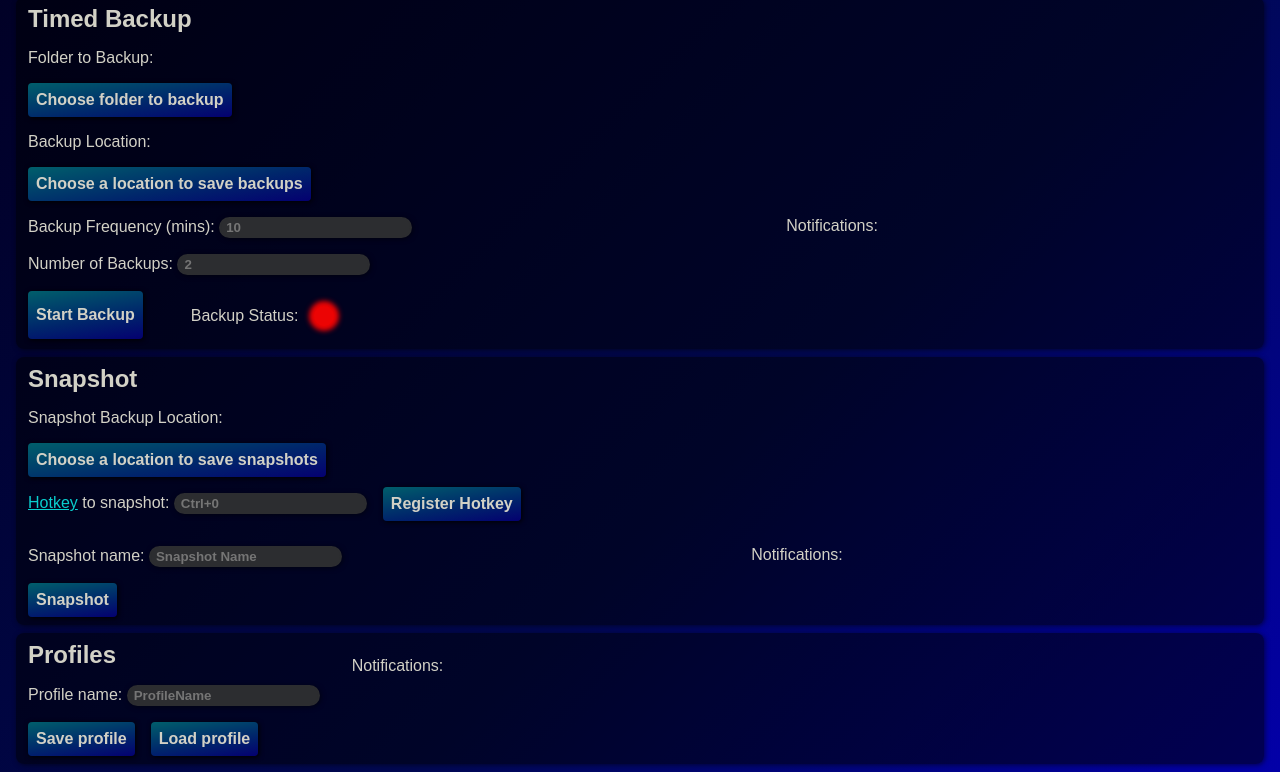
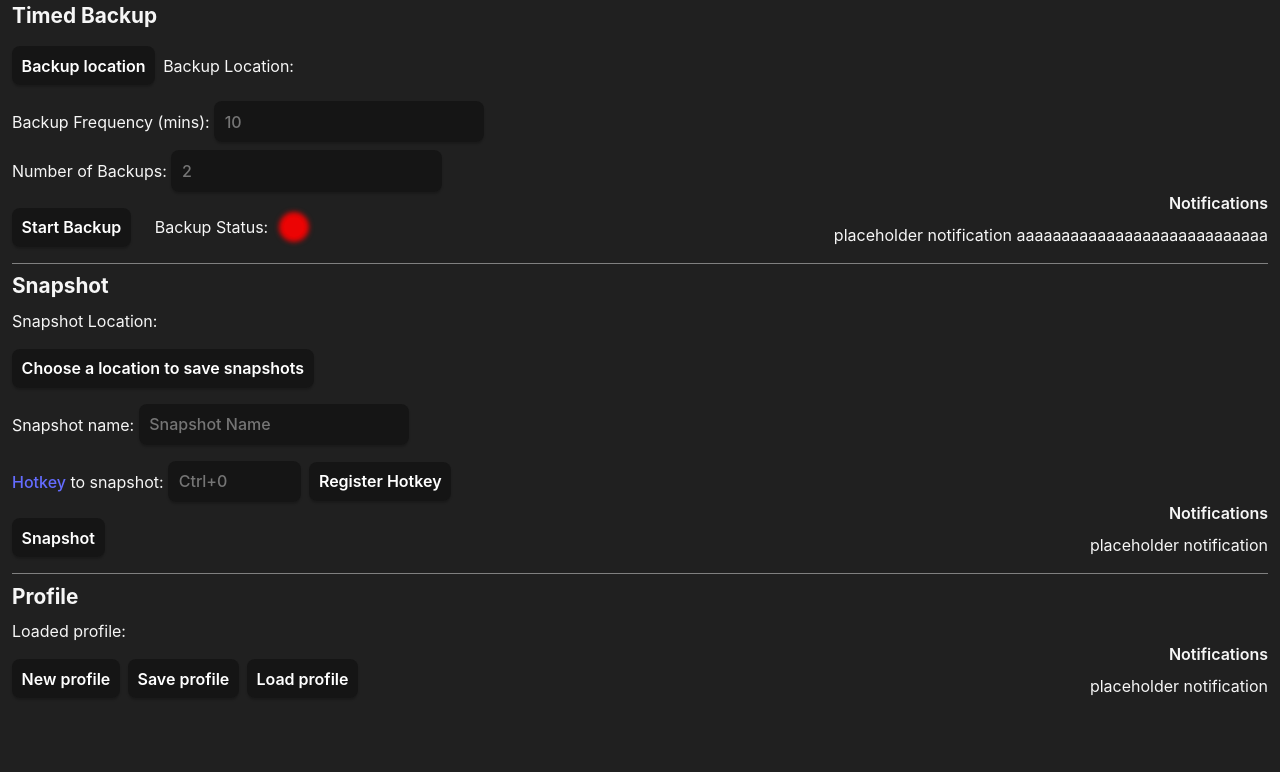
Before and after one commit to aodh66/bs_utility_rust, a website built with Vite: page index.html in a window 1280 px wide. Shown: the part 75-847 px from the top of the page. After the commit the page ends 800 px from the top, so only its background shows below. Built offline with nearby package versions, Linux system fonts and the light colour scheme.

Commit message:
reworked html and css

```diff
--- a/index.html
+++ b/index.html
@@ -9,41 +9,60 @@
   </head>
 
   <body>
-  <!-- * Title -->
-  <header>
-    <h1 class="header-title">Backup & Save Utility</h1>
-    <button type="button" class="button exit-button" id="exit-btn">Exit</button>
-  </header>
+    <main>
+      <div class="folder-input">
+        <!-- Input Folder -->
+        <button type="button" id="backup-folder-path-btn" class="button">
+          Input folder
+        </button>
+        <p>Input Folder: <strong id="folderPath"></strong></p>
+      </div>
 
-
-  <main>
-    <!-- * Rolling Backup Section -->
+      <!-- * Timed Backup Section -->
       <div class="backup-section section" id="backupSection">
-      <div class="backup-filepaths-elements">
+        <div class="section-input">
           <h2 class="backup-title section-title">Timed Backup</h2>
-        <!-- Donor Folder -->
-        <p>Folder to Backup: <strong id="folderPath"></strong></p>
-        <button type="button" id="backup-folder-path-btn" class="button">Choose folder to backup</button>
 
           <!-- Receptacle Folder -->
+          <div class="folder-input">
+            <button
+              type="button"
+              id="backup-folder-save-path-btn"
+              class="button"
+            >
+              Backup location
+            </button>
             <p>Backup Location: <strong id="folderSavePath"></strong></p>
-        <button type="button" id="backup-folder-save-path-btn" class="button">Choose a location to save backups</button>
           </div>
 
           <div class="backup-status-elements">
             <!-- Frequency -->
-        <p>Backup Frequency (mins):
-          <input id="backup-time" type="number" placeholder="10" class="input">
+            <p>
+              Backup Frequency (mins):
+              <input
+                id="backup-time"
+                type="number"
+                placeholder="10"
+                class="input"
+              />
             </p>
 
             <!-- Number of Backups -->
-        <p>Number of Backups:
-          <input id="backup-number" type="number" placeholder="2" class="input">
+            <p>
+              Number of Backups:
+              <input
+                id="backup-number"
+                type="number"
+                placeholder="2"
+                class="input"
+              />
             </p>
 
             <div class="backup-bottom">
               <!-- Backup Button -->
-          <button type="button" class="button" id="backup-btn">Start Backup</button>
+              <button type="button" class="button" id="backup-btn">
+                Start Backup
+              </button>
 
               <!-- Backup Status -->
               <div class="backup-status">
@@ -52,59 +71,93 @@
               </div>
             </div>
           </div>
+        </div>
 
         <!-- Backup Notifications -->
-      <div class="backup-notifications">
-        <p>Notifications:</p>
-        <p><strong id="backupMessage"></strong></p>
+        <div class="backup-notifications notification-box">
+          <p class="notification-title">Notifications</p>
+          <p id="backupMessage">placeholder notification aaaaaaaaaaaaaaaaaaaaaaaaaaaa</p>
         </div>
       </div>
 
       <!-- * Snapshot Section -->
       <div class="snapshot-section section" id="snapshotSection">
-      <div class="snapshot-upper">
+        <div class="section-input">
+          <!-- <div class="snapshot-upper"> -->
             <h2 class="snapshot-title section-title">Snapshot</h2>
 
             <!-- Snapshot Receptacle Folder -->
-        <p>Snapshot Backup Location: <strong id="snapshotSavePath"></strong></p>
-        <button type="button" id="snapshot-save-path-btn" class="button">Choose a location to save snapshots</button>
+            <p>Snapshot Location: <strong id="snapshotSavePath"></strong></p>
+            <button type="button" id="snapshot-save-path-btn" class="button">
+              Choose a location to save snapshots
+            </button>
+
+            <p>
+              Snapshot name:
+              <input
+                id="snapshot-name-box"
+                type="text"
+                placeholder="Snapshot Name"
+                class="input"
+              />
+            </p>
 
  <!-- Hotkey -->
             <div class="hotkey">
-          <p><a href="https://www.electronjs.org/docs/latest/api/accelerator" target="_blank"
-              class="hotkey-link">Hotkey</a> to snapshot:
-            <input id="snapshot-hotkey-box" type="text" placeholder="Ctrl+0" class="input">
+              <p>
+                <a
+                  href="https://www.electronjs.org/docs/latest/api/accelerator"
+                  target="_blank"
+                  class="hotkey-link"
+                  >Hotkey</a
+                >
+                to snapshot:
+                <input
+                  id="snapshot-hotkey-box"
+                  type="text"
+                  placeholder="Ctrl+0"
+                  class="input"
+                />
               </p>
-          <button class="button" id="snapshotHotkeyBtn">Register Hotkey</button>
+              <button class="button" id="snapshotHotkeyBtn">
+                Register Hotkey
+              </button>
             </div>
-      </div>
+          <!-- </div> -->
 
-      <div class="shapshot-bottom">
+          <!-- <div class="shapshot-bottom"> -->
             <!-- Snapshot Name -->
-        <p>Snapshot name:
-          <input id="snapshot-name-box" type="text" placeholder="Snapshot Name" class="input">
-        </p>
-
                        <!-- Snapshot Button -->
             <button class="button" id="snapshotBtn">Snapshot</button>
+          <!-- </div> -->
         </div>
 
         <!-- Snapshot Notifications -->
-      <div class="snapshot-notifications">
-        <p>Notifications:</p>
-        <p><strong id="snapshotMessage"></strong></p>
+        <div class="snapshot-notifications notification-box">
+          <p class="notification-title">Notifications</p>
+          <p id="snapshotMessage">placeholder notification</p>
         </div>
       </div>
 
       <!-- * Profile Section -->
       <div class="profile-section section" id="profileSection">
         <div class="profile-left">
-        <h2 class="profile-title section-title">Profiles</h2>
+          <h2 class="profile-title section-title">Profile</h2>
           <!-- Profile Name -->
-        <p>Profile name:
-          <input id="profile-name-box" type="text" placeholder="ProfileName" class="input">
-        </p>
+          <!-- <p> -->
+          <!--   Profile name: -->
+          <!--   <input -->
+          <!--     id="profile-name-box" -->
+          <!--     type="text" -->
+          <!--     placeholder="ProfileName" -->
+          <!--     class="input" -->
+          <!--   /> -->
+          <!-- </p> -->
+          <!-- <p>See if you can have one button to dynamically save or create new profile in one, like saving a new </p> -->
+          <p>Loaded profile: <strong id="profileName"></strong></p>
           <div class="profile-buttons">
+              <!-- New profile -->
+              <button class="button" id="newProfileBtn">New profile</button>
             <!-- Save profile -->
             <button class="button" id="saveProfileBtn">Save profile</button>
 
@@ -113,47 +166,12 @@
           </div>
         </div>
 
-      <div class="profile-notifications">
+        <div class="profile-notifications notification-box">
           <!-- Profile Notifications -->
-        <p>Notifications:</p>
-        <p><strong id="profileMessage"></strong></p>
+          <p class="notification-title">Notifications</p>
+          <p id="profileMessage">placeholder notification</p>
         </div>
       </div>
     </main>
   </body>
-
-  <!-- <body> -->
-  <!--   <main class="container"> -->
-  <!--     <h1>Welcome to the better BS_Utility!</h1> -->
-  <!--     <p>Now written in Rust...by the way.</p> -->
-  <!---->
-  <!--     <div class="row"> -->
-  <!--       <a href="https://vitejs.dev" target="_blank"> -->
-  <!--         <img src="/src/assets/vite.svg" class="logo vite" alt="Vite logo" /> -->
-  <!--       </a> -->
-  <!--       <a href="https://tauri.app" target="_blank"> -->
-  <!--         <img -->
-  <!--           src="/src/assets/tauri.svg" -->
-  <!--           class="logo tauri" -->
-  <!--           alt="Tauri logo" -->
-  <!--         /> -->
-  <!--       </a> -->
-  <!--       <a href="https://www.typescriptlang.org/docs" target="_blank"> -->
-  <!--         <img -->
-  <!--           src="/src/assets/typescript.svg" -->
-  <!--           class="logo typescript" -->
-  <!--           alt="typescript logo" -->
-  <!--         /> -->
-  <!--       </a> -->
-  <!--     </div> -->
-  <!--     <p>Click on the Tauri logo to learn more about the framework</p>   -->
-  <!--     <p>Click on the Typescript logo to learn more about Typescript</p> -->
-  <!---->
-  <!--     <form class="row" id="greet-form"> -->
-  <!--       <input id="greet-input" placeholder="Enter a name..." /> -->
-  <!--       <button type="submit">Greet</button> -->
-  <!--     </form> -->
-  <!--     <p id="greet-msg"></p> -->
-  <!--   </main> -->
-  <!-- </body> -->
 </html>
--- a/src/main.ts
+++ b/src/main.ts
@@ -2,6 +2,8 @@ import { invoke } from "@tauri-apps/api/core";
 
 let greetInputEl: HTMLInputElement | null;
 let greetMsgEl: HTMLElement | null;
+// console.log("hello");
+
 
 async function greet() {
   if (greetMsgEl && greetInputEl) {
--- a/src/styles.css
+++ b/src/styles.css
@@ -1,4 +1,9 @@
 :root {
+  font-family: Inter, Avenir, Helvetica, Arial, sans-serif;
+  font-size: 16px;
+  line-height: 24px;
+  font-weight: 400;
+
   --bg-color: hsl(220, 5%, 24%);
   --main-color: hsl(47, 84%, 48%);
   --caret-color: hsl(47, 84%, 48%);
@@ -19,33 +24,91 @@
   --blue-background-gradient: linear-gradient(135deg, hsl(242, 100%, 7%) 0%, hsl(234, 100%, 16%) 59%, hsl(241, 100%, 33%) 100%);
   --exit-button-gradient: linear-gradient(135deg, hsl(0, 100%, 34%) 0%, hsl(0, 100%, 22%) 62%, hsl(0, 100%, 21%) 100%);
   --button-color-gradient: linear-gradient(171deg, hsl(187, 100%, 21%) 0%, hsl(219, 100%, 21%) 59%, hsl(242, 100%, 22%) 100%);
+  color: #f6f6f6;
+  background-color: #2f2f2f;
+  background-color: #202020;
+
+  font-synthesis: none;
+  text-rendering: optimizeLegibility;
+  -webkit-font-smoothing: antialiased;
+  -moz-osx-font-smoothing: grayscale;
+  -webkit-text-size-adjust: 100%;
 }
 
-header {
-  display: flex;
-  justify-content: space-between;
-  -webkit-app-region: drag;
-  padding: 0.5em;
-  z-index: -1;
+h2 {
+  margin: 0.5em 0;
 }
 
-.header-title {
-  margin: 0.1em 0 0.25em 0;
+p {
+  margin: 0;
+  margin: 0.5em 0;
 }
 
-body {
-  background: hsl(0, 0%, 0%);
-background: var(--blue-background-gradient);
-  color: var(--text-color);
-  font-family: sans-serif;
+a {
+  font-weight: 500;
+  color: #646cff;
+  text-decoration: inherit;
+}
+
+a:hover {
+  /* color: #535bf2; */
+  color: #24c8db;
+}
+
+input,
+button {
+  border-radius: 8px;
+  border: 1px solid transparent;
+  padding: 0.6em 0.6em;
+  font-size: 1em;
+  font-weight: 500;
+  font-family: inherit;
+  /* color: #0f0f0f; */
+  /* background-color: #ffffff; */
+  color: #ffffff;
+  background-color: #0f0f0f98;
+  transition: border-color 0.25s;
+  box-shadow: 0 2px 2px rgba(0, 0, 0, 0.2);
+}
+
+button {
+    margin: 0.5em 0;
+  cursor: pointer;
+  border: transparent;
+  font-weight: 600;
+   /* padding: 0.5em; */
+  /* background: hsl(187, 100%, 21%); */
+  /* background: var(--button-color-gradient); */
+  /* color: var(--text-color); */
+  /* border-radius: 0.25em; */
+  /* font-size: 1em; */
+  /* box-shadow: 1px 1px 5px hsl(0, 0%, 0%); */
+  /* max-height: 3em; */
+}
+
+button:hover,
+input:focus {
+  /* filter: drop-shadow(0 0 2em #747bff); */
+  box-shadow: 0 0 0.5em #747bff;
+}
+
+input,
+button {
+  outline: none;
+}
+
+main {
+    padding: 0.25em;
 }
 
 .section {
-  border-radius: 0.5em;
-  padding: 0.5em 0.75em;
-  margin: 0 0.5em 0.5em 0.5em;
-  background: var(--translucent-black);
-  box-shadow: 1px 1px 5px hsla(0, 0%, 0%, 0.534);
+  /* border-radius: 0.5em; */
+  /* padding: 0.5em 0.75em; */
+  /* margin: 0 0.5em 0.5em 0.5em; */
+  /* background: var(--translucent-black); */
+  /* box-shadow: 1px 1px 5px hsla(0, 0%, 0%, 0.534); */
+  border-top: 1px solid grey;
+
 }
 
 .errorsection {
@@ -53,28 +116,8 @@ background: var(--blue-background-gradient);
 }
 
 .section-title {
-  margin: 0 0;
-}
-
-.button {
-  padding: 0.5em;
-  background: hsl(187, 100%, 21%);
-  background: var(--button-color-gradient);
-  color: var(--text-color);
-  border-radius: 0.25em;
-  border: transparent;
-  font-size: 1em;
-  font-weight: 600;
-  box-shadow: 1px 1px 5px hsl(0, 0%, 0%);
-  max-height: 3em;
-}
-
-.exit-button {
-  padding: 0.25em 0.5em;
-  max-height: 2em;
-  -webkit-app-region: no-drag;
-  background: hsl(0, 100%, 34%);
-background: var(--exit-button-gradient)
+  /* margin: 0 0; */
+    font-size: 1.3em;
 }
 
 .backup-light {
@@ -92,34 +135,41 @@ background: var(--exit-button-gradient)
   box-shadow: 0 0 5px 5px var(--green-light);
 }
 
-.input {
-  background: var(--sub-alt-color);
-  color: var(--text-color);
-  font-weight: 600;
-  border: var(--sub-alt-color) solid 2px;
-  border-radius: 1em;
-  padding: 1px 5px;
-  box-shadow: 1px 1px 5px hsla(0, 0%, 0%, 0.534);
+.notification-title {
+    font-weight: 600;
+    margin: 0;
+    margin-top: 1em;
 }
 
-.input:focus {
-  outline: none;
-  border-bottom: 2px solid var(--highlight);
+.notification-box {
+    /* justify-self: end */
+    display: flex;
+    flex-direction: column;
+    /* gap: 0.5em; */
+    align-items: end;
+    justify-content: end;
+    text-align: end;
 }
 
-.hotkey-link {
-  color: var(--highlight);
+.folder-input {
+    display: flex;
+  gap: 0.5em;
+  align-items: center;
 }
 
-.backup-section {
+.backup-section,
+.snapshot-section {
   display: grid;
   grid-template-columns: auto auto;
   grid-template-rows: auto auto;
+  justify-content: space-between;
+  padding-bottom: 0.5em;
 }
 
 .backup-bottom {
   display: flex;
-  gap: 3em;
+  gap: 1.5em;
+  align-items: center;
 }
 
 .backup-status {
@@ -128,170 +178,41 @@ background: var(--exit-button-gradient)
   align-items: center;
 }
 
-.backup-filepaths-elements {
-  grid-column: 1 / span 2;
-  grid-row: 1 / 2;
+.backup-status-elements p {
+  /* display: flex; */
+  /* flex-direction: column; */
+  /* gap: 0.5em; */
+    text-wrap: nowrap;
+
 }
 
-.backup-status-elements {
-  grid-column: 1 / 2;
-  grid-row: 2 / 3;
-}
-
-.backup-notifications {
-  grid-column: 2 / 3;
-  grid-row: 2 / 3;
-}
-
-.snapshot-section {
-  display: grid;
-  grid-template-columns: auto auto;
-  grid-template-rows: auto auto;
-}
-
-.snapshot-upper {
-  grid-column: 1 / span 2;
-  grid-row: 1 / 2;
-}
+/* .snapshot-upper { */
+/*   grid-column: 1 / span 2; */
+/*   grid-row: 1 / 2; */
+/* } */
 
 .hotkey {
   display: flex;
-  gap: 1em;
+  gap: 0.5em;
   align-items: center;
 }
 
-.snapshot-bottom {
-  grid-column: 1 / 2;
-  grid-row: 3 / 3;
+.hotkey input {
+    width: 7em;
 }
 
-.snapshot-notifications {
-  grid-column: 2 / 3;
-  grid-row: 2 / 3;
-}
+/* .snapshot-bottom { */
+/*   grid-column: 1 / 2; */
+/*   grid-row: 2 / 3; */
+/* } */
 
 .profile-section {
   display: flex;
   gap: 2em;
+  justify-content: space-between;
 }
 
 .profile-buttons {
   display: flex;
-  gap: 1em;
+  gap: 0.5em;
 }
-/* .logo.vite:hover { */
-/*   filter: drop-shadow(0 0 2em #747bff); */
-/* } */
-/**/
-/* .logo.typescript:hover { */
-/*   filter: drop-shadow(0 0 2em #2d79c7); */
-/* } */
-/* :root { */
-/*   font-family: Inter, Avenir, Helvetica, Arial, sans-serif; */
-/*   font-size: 16px; */
-/*   line-height: 24px; */
-/*   font-weight: 400; */
-/**/
-/*   color: #0f0f0f; */
-/*   background-color: #f6f6f6; */
-/**/
-/*   font-synthesis: none; */
-/*   text-rendering: optimizeLegibility; */
-/*   -webkit-font-smoothing: antialiased; */
-/*   -moz-osx-font-smoothing: grayscale; */
-/*   -webkit-text-size-adjust: 100%; */
-/* } */
-/**/
-/* .container { */
-/*   margin: 0; */
-/*   padding-top: 10vh; */
-/*   display: flex; */
-/*   flex-direction: column; */
-/*   justify-content: center; */
-/*   text-align: center; */
-/* } */
-/**/
-/* .logo { */
-/*   height: 6em; */
-/*   padding: 1.5em; */
-/*   will-change: filter; */
-/*   transition: 0.75s; */
-/* } */
-/**/
-/* .logo.tauri:hover { */
-/*   filter: drop-shadow(0 0 2em #24c8db); */
-/* } */
-/**/
-/* .row { */
-/*   display: flex; */
-/*   justify-content: center; */
-/* } */
-/**/
-/* a { */
-/*   font-weight: 500; */
-/*   color: #646cff; */
-/*   text-decoration: inherit; */
-/* } */
-/**/
-/* a:hover { */
-/*   color: #535bf2; */
-/* } */
-/**/
-/* h1 { */
-/*   text-align: center; */
-/* } */
-/**/
-/* input, */
-/* button { */
-/*   border-radius: 8px; */
-/*   border: 1px solid transparent; */
-/*   padding: 0.6em 1.2em; */
-/*   font-size: 1em; */
-/*   font-weight: 500; */
-/*   font-family: inherit; */
-/*   color: #0f0f0f; */
-/*   background-color: #ffffff; */
-/*   transition: border-color 0.25s; */
-/*   box-shadow: 0 2px 2px rgba(0, 0, 0, 0.2); */
-/* } */
-/**/
-/* button { */
-/*   cursor: pointer; */
-/* } */
-/**/
-/* button:hover { */
-/*   border-color: #396cd8; */
-/* } */
-/* button:active { */
-/*   border-color: #396cd8; */
-/*   background-color: #e8e8e8; */
-/* } */
-/**/
-/* input, */
-/* button { */
-/*   outline: none; */
-/* } */
-/**/
-/* #greet-input { */
-/*   margin-right: 5px; */
-/* } */
-/**/
-/* @media (prefers-color-scheme: dark) { */
-/*   :root { */
-/*     color: #f6f6f6; */
-/*     background-color: #2f2f2f; */
-/*   } */
-/**/
-/*   a:hover { */
-/*     color: #24c8db; */
-/*   } */
-/**/
-/*   input, */
-/*   button { */
-/*     color: #ffffff; */
-/*     background-color: #0f0f0f98; */
-/*   } */
-/*   button:active { */
-/*     background-color: #0f0f0f69; */
-/*   } */
-/* } */
```
Lines whose indentation alone changed are shown as unchanged.
